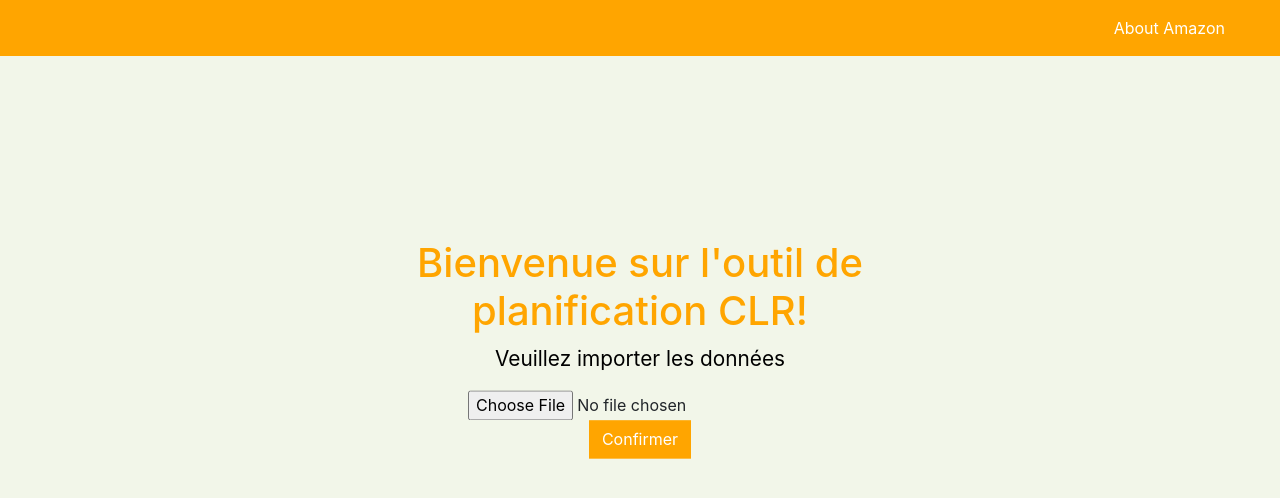
After one commit to thais-souyri/TDLOG-PROJET, a Flask app: template templates/launchingpage.html in a window 1280 px wide. The commit adds this page. Shown: the top 498 px of the page. Run offline with Flask 2, Linux system fonts and the light colour scheme; the template is opened without the code that fills it, so the values that code supplies are empty.

Commit message:
siteb amélioration

```diff
--- a/app.py
+++ b/app.py
@@ -5,13 +5,18 @@ app = Flask(__name__)
 
 
 @app.route("/")
+def launching():
+    return render_template("launchingpage.html")
+
+
+@app.route("/index", methods=["POST"])
 def index():
     return render_template("index.html", entry=MONTHS)
 
 
 
 @app.route("/result", methods=["POST"])
-def result2():
+def result():
     return render_template("result.html", days=DAYS, posts=POSTS,
                            planning=PLANNING_EXAMPLE)
 
--- a/static/main.css
+++ b/static/main.css
@@ -13,6 +13,7 @@ body {
 }
 .nav-link {
     margin-right: 1em !important;
+
 }
 .nav-link:hover {
     color: #000;
@@ -20,6 +21,8 @@ body {
 .navbar-collapse {
     justify-content: flex-end;
 }
+
+
 
 
 
--- /dev/null
+++ b/templates/launchingpage.html
@@ -0,0 +1,25 @@
+{% extends "layout.html" %}
+{% block body %}
+<div class="description">
+    <h1>Bienvenue sur l'outil de planification CLR!</h1>
+    <p>Veuillez importer les données </p>
+    <form action="/index" method='POST'>
+
+        <div>
+    <input type="file" id="data" name="data"
+          accept=".doc, .docs, .pdf">
+  </div>
+  <div>
+    <input class="btn btn-primary" type="submit" value="Confirmer" style="border:1px solid #FFA500;
+    background:#FFA500;
+    border-radius: 0;
+    color:#fff;">
+  </div>
+
+
+    </form>
+
+</div>
+
+
+{% endblock %}
--- a/templates/layout.html
+++ b/templates/layout.html
@@ -19,29 +19,23 @@
 <script src="https://cdn.jsdelivr.net/npm/bootstrap@4.5.3/dist/js/bootstrap.min.js"
         integrity="sha384-w1Q4orYjBQndcko6MimVbzY0tgp4pWB4lZ7lr30WKz0vr/aWKhXdBNmNb5D92v7s"
         crossorigin="anonymous"></script>
-<nav class="navbar navbar-expand-md">
-    <button class="navbar-toggler navbar-dark" type="button" data-toggle="collapse" data-target="#main-navigation">
-        <span class="navbar-toggler-icon"></span>
+
+<nav class="navbar navbar-expand-lg bg-body-tertiary">
+  <div class="container-fluid">
+    <button class="navbar-toggler" type="button" data-bs-toggle="collapse" data-bs-target="#navbarSupportedContent" aria-controls="navbarSupportedContent" aria-expanded="false" aria-label="Toggle navigation">
+      <span class="navbar-toggler-icon"></span>
     </button>
-    <div class="collapse navbar-collapse" id="main-navigation">
-        <ul class="navbar-nav">
-            <li class="nav-item">
-                <a class="nav-link"
-                   href="https://www.amazon.fr/s?k=amazon+om&adgrpid=1360096820528347&hvadid=85006518035904&hvbmt=be&hvdev=c&hvlocphy=127166&hvnetw=o&hvqmt=e&hvtargid=kwd-85006578691557%3Aloc-66&hydadcr=14360_2259379&tag=hydfrmsn-21&ref=pd_sl_7jdcv33g5s_e">About
-                    Amazon </a>
-            </li>
-            <li class="nav-item">
-                <a class="nav-link" href="https://www.linkedin.com/company/amazon/">Linkedin</a>
-            </li>
-        </ul>
+    <div class="collapse navbar-collapse" id="navbarSupportedContent">
+      <ul class="navbar-nav me-auto mb-2 mb-lg-0">
+        <li class="nav-item">
+          <a class="nav-link" href="https://www.amazon.fr/s?k=amazon+om&adgrpid=1360096820528347&hvadid=85006518035904&hvbmt=be&hvdev=c&hvlocphy=127166&hvnetw=o&hvqmt=e&hvtargid=kwd-85006578691557%3Aloc-66&hydadcr=14360_2259379&tag=hydfrmsn-21&ref=pd_sl_7jdcv33g5s_e">About Amazon</a>
+        </li>
+
+      </ul>
+
     </div>
-
-    <div class="container-fluid">
-        <img src="static/logo_amazon.png" class="img-thumbnail" style="width:200px; height:100px"
-             class="rounded mx-auto d-block">
-    </div>
+  </div>
 </nav>
-
 
 {% block body%}
 {% endblock %}
```
